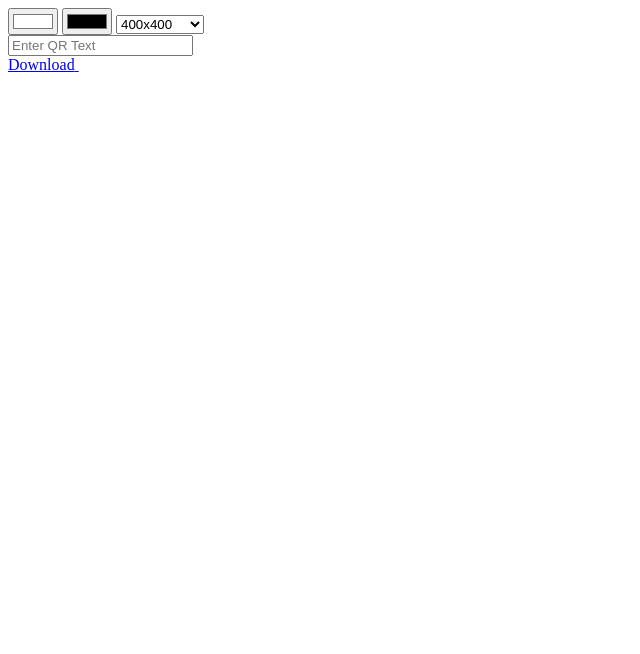
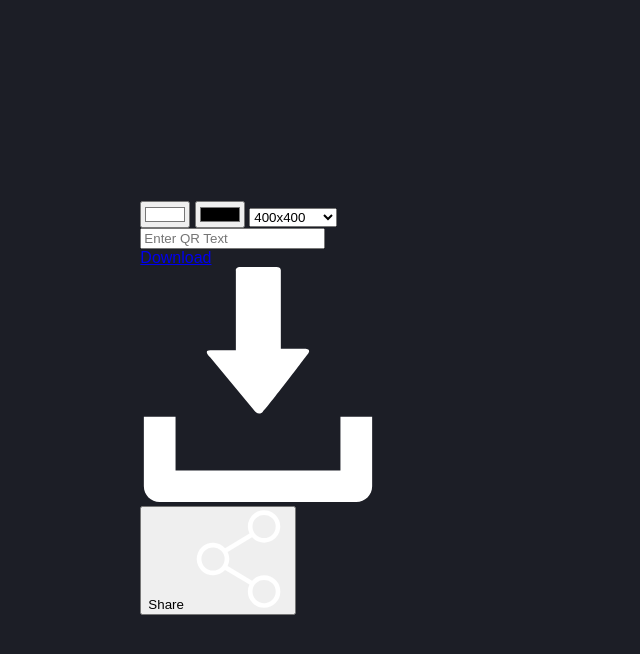
Before and after one commit to leticea/qr-code-generator, a plain HTML site: page index.html in a window 1280 px wide. Shown: the whole page, without its empty margins (0-640 px from the left). Drawn offline with Linux system fonts and the light colour scheme.

Commit message:
editando style.css

```diff
--- a/index.html
+++ b/index.html
@@ -32,10 +32,12 @@
         <span>Download</span>
         <img src="download.svg" alt="">
       </a>
+      <button class="btn share-btn">
+        <span>Share</span>
+        <img src="share.svg" alt="">
+      </button>
     </div>
   </section>
-
-
 
   <script src="https://cdnjs.cloudflare.com/ajax/libs/qrcode/1.5.1/qrcode.min.js"></script>
   <script src="script.js"></script>
--- a/style.css
+++ b/style.css
@@ -0,0 +1,14 @@
+* {
+  box-sizing: border-box;
+}
+
+body {
+  background: #1c1e26;
+  font-family: sans-serif;
+  max-width: 500px;
+  height: 100vh;
+  display: flex;
+  align-items: center;
+  justify-content: center;
+  color: #fff;
+}
```
Also changed, not shown: download.svg (added), share.svg (added).
